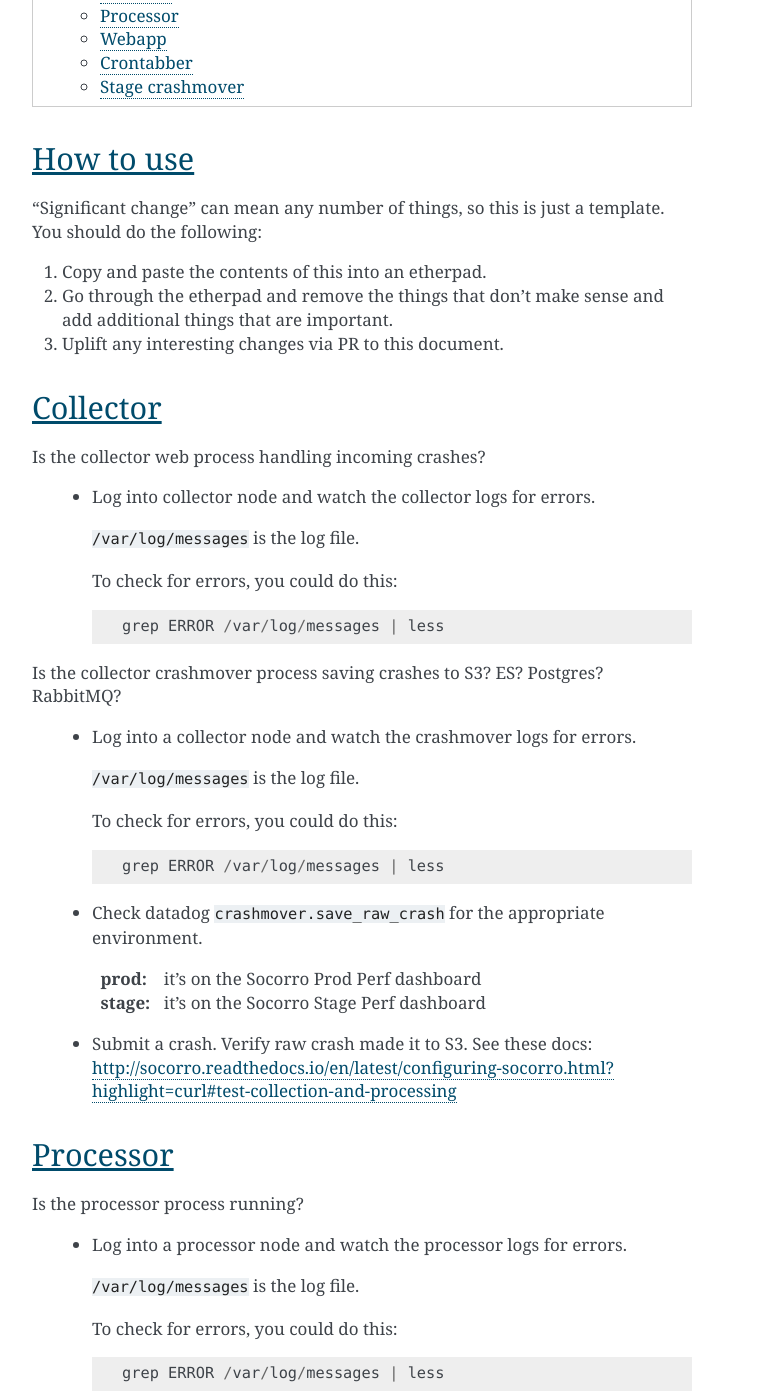
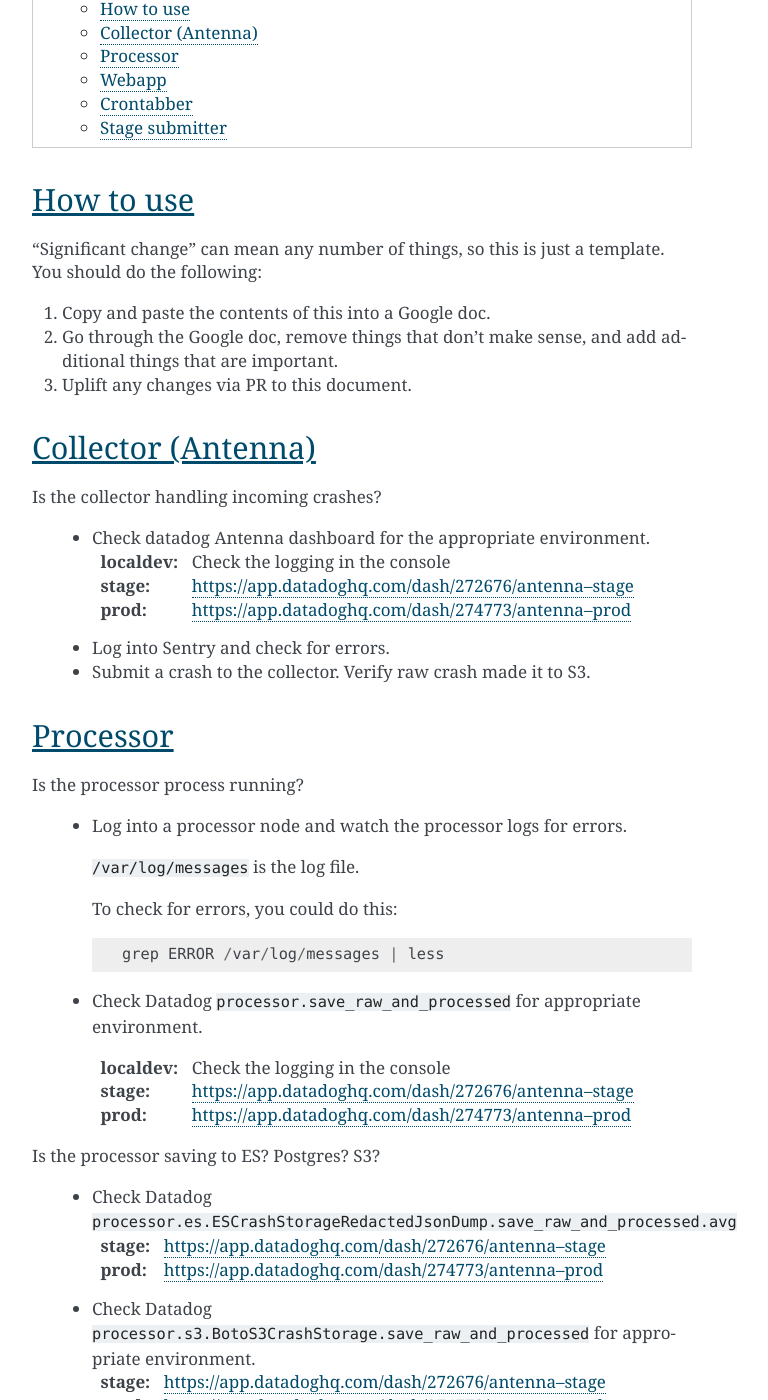
Before and after one commit to willkg/socorro-zero, a Sphinx documentation site: the page built from docs/socorro_test_checklist.rst, in a window 1280 px wide and 1400 px high, scrolled down 485 px. Shown: the whole window, without its empty margins (388-1156 px from the left). Built offline with Sphinx 7.4.7, drawn with Linux system fonts in a browser that asks for light colours; some of the changed text lies outside the part shown.

Commit message:
Update test checklist

```diff
--- a/docs/socorro_test_checklist.rst
+++ b/docs/socorro_test_checklist.rst
@@ -22,48 +24,28 @@ How to use
 "Significant change" can mean any number of things, so this is just a template.
 You should do the following:
 
-1. Copy and paste the contents of this into an etherpad.
+1. Copy and paste the contents of this into a Google doc.
 
-2. Go through the etherpad and remove the things that don't make sense and
-   add additional things that are important.
+2. Go through the Google doc, remove things that don't make sense, and add
+   additional things that are important.
 
-3. Uplift any interesting changes via PR to this document.
+3. Uplift any changes via PR to this document.
 
 
-Collector
-=========
+Collector (Antenna)
+===================
 
-Is the collector web process handling incoming crashes?
+Is the collector handling incoming crashes?
 
-    * Log into collector node and watch the collector logs for errors.
+    * Check datadog Antenna dashboard for the appropriate environment.
 
-      ``/var/log/messages`` is the log file.
+      :localdev: Check the logging in the console
+      :stage: https://app.datadoghq.com/dash/272676/antenna--stage
+      :prod: https://app.datadoghq.com/dash/274773/antenna--prod
 
-      To check for errors, you could do this::
+    * Log into Sentry and check for errors.
 
-          grep ERROR /var/log/messages | less
-
-
-Is the collector crashmover process saving crashes to S3? ES? Postgres?
-RabbitMQ?
-
-    * Log into a collector node and watch the crashmover logs for errors.
-
-      ``/var/log/messages`` is the log file.
-
-      To check for errors, you could do this::
-
-          grep ERROR /var/log/messages | less
-
-    * Check datadog ``crashmover.save_raw_crash`` for the appropriate
-      environment.
-
-      :prod: it's on the Socorro Prod Perf dashboard
-      :stage: it's on the Socorro Stage Perf dashboard
-
-    * Submit a crash. Verify raw crash made it to S3. See these
-      docs:
-      http://socorro.readthedocs.io/en/latest/configuring-socorro.html?highlight=curl#test-collection-and-processing
+    * Submit a crash to the collector. Verify raw crash made it to S3.
 
 
 Processor
@@ -79,38 +61,37 @@ Is the processor process running?
 
           grep ERROR /var/log/messages | less
 
-    * Check datadog ``processor.save_raw_and_processed`` for appropriate
+    * Check Datadog ``processor.save_raw_and_processed`` for appropriate
       environment.
 
-      :prod: Socorro Prod Perf dashboard
-      :stage: Socorro Stage Perf dashboard
-
-Is the processor saving to S3?
+      :localdev: Check the logging in the console
+      :stage: https://app.datadoghq.com/dash/272676/antenna--stage
+      :prod: https://app.datadoghq.com/dash/274773/antenna--prod
 
 Is the processor saving to ES? Postgres? S3?
 
-    * Check datadog
+    * Check Datadog
       ``processor.es.ESCrashStorageRedactedJsonDump.save_raw_and_processed.avg``
 
-      :prod: Socorro Prod Perf dashboard
-      :stage: Socorro Stage Perf dashboard
+      :stage: https://app.datadoghq.com/dash/272676/antenna--stage
+      :prod: https://app.datadoghq.com/dash/274773/antenna--prod
 
-    * Check datadog
+    * Check Datadog
       ``processor.s3.BotoS3CrashStorage.save_raw_and_processed`` for
       appropriate environment.
 
-      :prod: Socorro Prod Perf dashboard
-      :stage: Socorro Stage Perf dashboard
+      :stage: https://app.datadoghq.com/dash/272676/antenna--stage
+      :prod: https://app.datadoghq.com/dash/274773/antenna--prod
 
-    * Check datadog
+    * Check Datadog
       ``processor.postgres.PostgreSQLCrashStorage.save_raw_and_processed``
 
-      :prod: Socorro Prod Perf dashboard
-      :stage: Socorro Stage Perf dashboard
+      :stage: https://app.datadoghq.com/dash/272676/antenna--stage
+      :prod: https://app.datadoghq.com/dash/274773/antenna--prod
 
 
-Submit a crash or look at the crashmover logs for a crash that should
-have been processed. Verify the crash was processed and made it to S3, ES and postgres.
+Submit a crash or reprocess a crash. Wait a few minutes. Verify the crash was
+processed and made it to S3, ES and Postgres.
 
 **FIXME:** We should write a script that uses envconsul to provide vars and takes
 a uuid via the command line and then checks all the things to make sure it's
@@ -124,14 +105,15 @@ Is the webapp up?
 
     * Use a browser and check the healthcheck.
 
+      :localdev: http://localhost:8000/monitoring/healthcheck/
+      :stage: https://crash-stats.allizom.org/monitoring/healthcheck/
       :prod: https://crash-stats.mozilla.com/monitoring/healthcheck/
-      :stage: https://crash-stats.allizom.org/monitoring/healthcheck/
 
       It should say "ok: true".
 
 Is the webapp throwing errors?
 
-    * Check sentry for errors
+    * Check Sentry for errors
     * Log into webapp node and check logs for errors.
 
       ``/var/log/messages`` is the log file.
@@ -140,12 +122,21 @@ Is the webapp throwing errors?
 
     * Run QA Selenium tests.
 
+      :localdev: ?
+      :stage: In IRC: ``webqatestbot build socorro.stage.saucelabs``
       :prod: In IRC: ``webqatestbot build socorro.prod.saucelabs``
-      :stage: In IRC: ``webqatestbot build socorro.stage.saucelabs``
 
 Can we log into the webapp?
 
     * Log in and check the profile page.
+
+Is the product home page working?
+
+    * Check the Firefox product home page
+
+      :localdev: http://localhost:8000/
+      :stage: https://crash-stats.allizom.org/home/product/Firefox
+      :prod: https://crash-stats.mozilla.com/home/product/Firefox
 
 Is super search working?
 
@@ -154,9 +145,9 @@ Is super search working?
 
 Top Crashers Signature report and Report index
 
-    * Browse to Top Crashers, browse to Signature report (by clicking a
-      signature), browse to Report index (by clicking a crash id) to verify
-      these work.
+    1. Browse to Top Crashers
+    2. Click on a crash signature to browse to Signature report
+    3. Click on a crash id to browse to report index
 
 Can you upload a symbols file?
 
@@ -165,8 +156,8 @@ Can you upload a symbols file?
     * Log in with a user with permission to upload symbols.
     * Go to the symbol upload section.
 
+      :stage: https://crash-stats.allizom.org/symbols/upload/web/
       :prod: https://crash-stats.mozilla.com/symbols/upload/web/
-      :stage: https://crash-stats.allizom.org/symbols/upload/web/
 
     * Try to upload the ``sample.zip`` file.
     * To verify that it worked, go to the public symbols S3 bucket:
@@ -182,22 +173,33 @@ Crontabber
 
 Is crontabber working?
 
-    * Check healthcheck endpoint.
+    * Check healthcheck endpoint:
 
+      :localdev: http://localhost:8000/monitoring/crontabber/
+      :stage: https://crash-stats.allizom.org/monitoring/crontabber/
       :prod: https://crash-stats.mozilla.com/monitoring/crontabber/
-      :stage: https://crash-stats.allizom.org/monitoring/crontabber/
 
       It should say ALLGOOD.
 
-      There's a more comprehensive UI:
+    * Check the webapp crontabber-state page:
 
+      :localdev: http://localhost:8000/crontabber-state/
+      :stage: https://crash-stats.allizom.org/crontabber-state/
       :prod: https://crash-stats.mozilla.com/crontabber-state/
-      :stage: https://crash-stats.allizom.org/crontabber-state/
+
+Is crontabber throwing errors?
+
+    * Check Sentry for errors
+    * Log into admin node and check logs for errors
+
+      ``/var/log/messages`` is the log file.
+
+      ``grep ERROR /var/log/messages | less`` to check for errors.
 
 
-Stage crashmover
-================
+Stage submitter
+===============
 
-Is it running and sending crashes?
+Is the stage submitter running and sending crashes?
 
-    * Check datadog stage environment ``crashmover.save_raw_crash``
+    * Check Datadog dashboard for Antenna on -stage
```
Also changed, not shown: other parts of docs/socorro_test_checklist.rst (+2 -0 lines).
